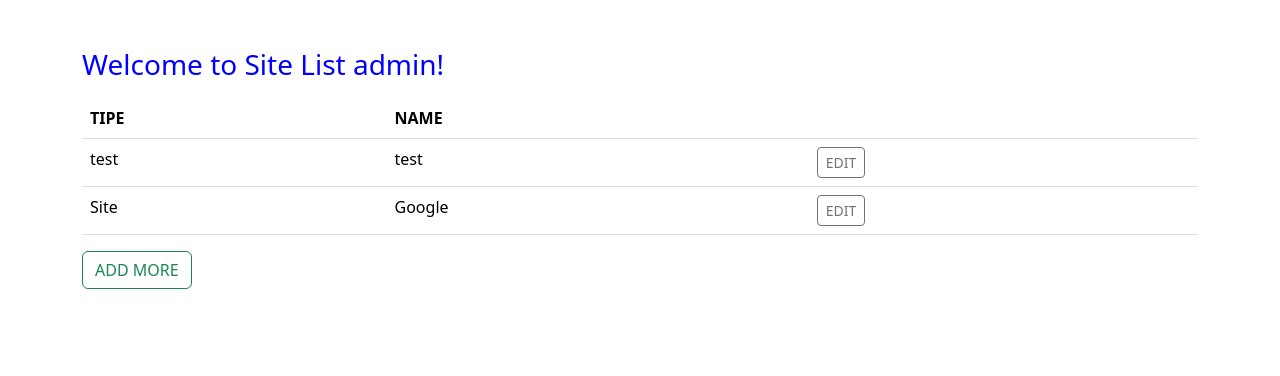
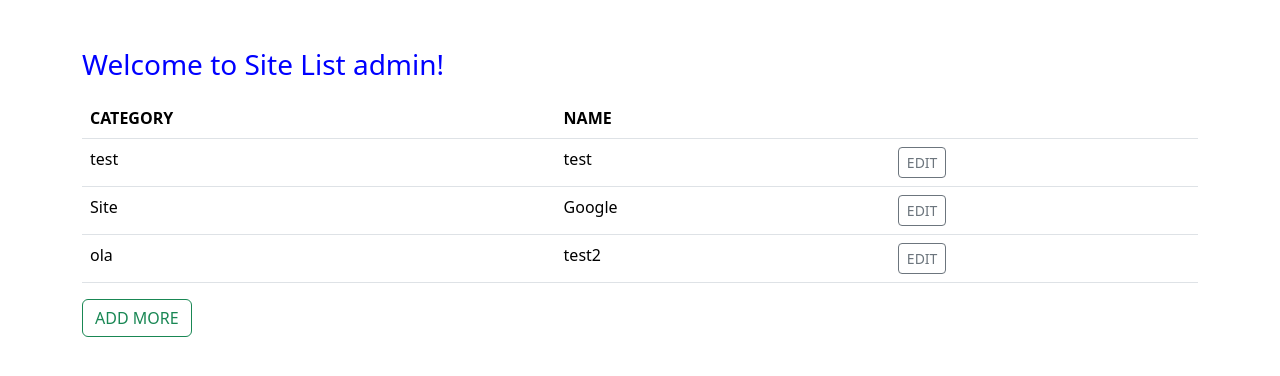
Before and after one commit to tiagorfilipe22/myFirstWebApp, a Flask app: page /links in a window 1280 px wide. Shown: the part 104-480 px from the top of the page. Run offline with Flask 3, Linux system fonts and the light colour scheme; a user stored in the database is signed in; data comes from the database, SQL or seed files in the repository; some libraries are stand-ins or nearby versions.

Commit message:
change column type to category

```diff
--- a/app.py
+++ b/app.py
@@ -166,12 +166,12 @@ def add():
     if request.method == "POST":
 
         # get variables
-        type = request.form.get("type")
+        category = request.form.get("category")
         name = request.form.get("name")
         link = request.form.get("link")
 
         # check variables
-        if not name or not type or not link:
+        if not name or not category or not link:
             flash("information required!")
             return render_template("add.html")
 
@@ -180,8 +180,8 @@ def add():
 
         # add to links database
         db.execute(
-            "INSERT INTO links (type, name, link) VALUES(?, ?, ?)",
-            type, name, link
+            "INSERT INTO links (category, name, link) VALUES(?, ?, ?)",
+            category, name, link
         )
 
         # get last ID
@@ -189,7 +189,7 @@ def add():
 
         # add to links database
         # db.execute(
-        #    "INSERT INTO logs (user_id, link_id, type) VALUES(?, ?, ?)",
+        #    "INSERT INTO logs (user_id, link_id, category) VALUES(?, ?, ?)",
         #    userID, linkID[0]["id"], "add"
         #)
 
@@ -216,7 +216,7 @@ def links():
     username = rows[0]["username"]
 
     # get info from database and render in links
-    links = db.execute("SELECT type, name, link, id FROM links WHERE active = 0")
+    links = db.execute("SELECT category, name, link, id FROM links WHERE active = 0")
     return render_template("links.html", links = links, username = username)
 
 # logout function
@@ -282,7 +282,7 @@ def edit():
         linkID = request.form.get("id")
 
         # get info from database and render in links
-        links = db.execute("SELECT type, name, link, id FROM links WHERE id = ?", linkID)
+        links = db.execute("SELECT category, name, link, id FROM links WHERE id = ?", linkID)
         return render_template("edit.html", links = links)
 
 @app.route("/delete", methods=["GET", "POST"])
@@ -301,7 +301,7 @@ def delete():
 
             # add to links database
             # db.execute(
-            #    "INSERT INTO logs (user_id, link_id, type) VALUES(?, ?, ?)",
+            #    "INSERT INTO logs (user_id, link_id, category) VALUES(?, ?, ?)",
             #    userID, linkID, "delete"
             # )
             return redirect("/")
@@ -323,7 +323,7 @@ def change():
     # userID = session["user_id"]
 
     # get info from database and render in links
-    # logs = db.execute("SELECT users.username, links.name, logs.type, logs.comment, logs.time FROM logs JOIN users ON logs.user_id = users.id JOIN links ON logs.link_id = links.id")
+    # logs = db.execute("SELECT users.username, links.name, logs.category, logs.comment, logs.time FROM logs JOIN users ON logs.user_id = users.id JOIN links ON logs.link_id = links.id")
     # return render_template("history.html", logs = logs)
 
 # users function
--- a/templates/add.html
+++ b/templates/add.html
@@ -13,7 +13,7 @@
 </div>
     <form action="/add" method="post">
       <div class="mb-3">
-        <input autocomple="off" autofocus name="type" placeholder="Type" type="text">
+        <input autocomple="off" autofocus name="category" placeholder="Category" type="text">
       </div>
       <div class="mb-3">
         <input autocomple="off" name="name" placeholder="Name" type="text">
--- a/templates/edit.html
+++ b/templates/edit.html
@@ -13,8 +13,8 @@
 </div>
     <form action="/change" method="post">
       <div class="mb-3">
-        <input autocomple="off" autofocus name="type" placeholder="New Type" type="password">
-        {{ links[0]["type"] }}
+        <input autocomple="off" autofocus name="category" placeholder="New Category" type="password">
+        {{ links[0]["category"] }}
       </div>
       <div class="mb-3">
         <input autocomple="off" name="name" placeholder="New Name" type="password">
--- a/templates/links.html
+++ b/templates/links.html
@@ -14,7 +14,7 @@
     <table class="table">
         <thead>
             <tr>
-                <th>TIPE</th>
+                <th>CATEGORY</th>
                 <th>NAME</th>
                 <th></th>
             </tr>
@@ -25,7 +25,7 @@
 
             {% for link in links %}
             <tr>
-                <td> {{ link["type"] }}</td>
+                <td> {{ link["category"] }}</td>
                 <td><a class="nav-link" href="https:\\{{ link["link"] }}">{{ link["name"] }}</a></td>
                 <td>
                   <form action="/edit" method="post">
```
Also changed, not shown: work.txt (+4 -3 lines), data.db, 2 other files.
